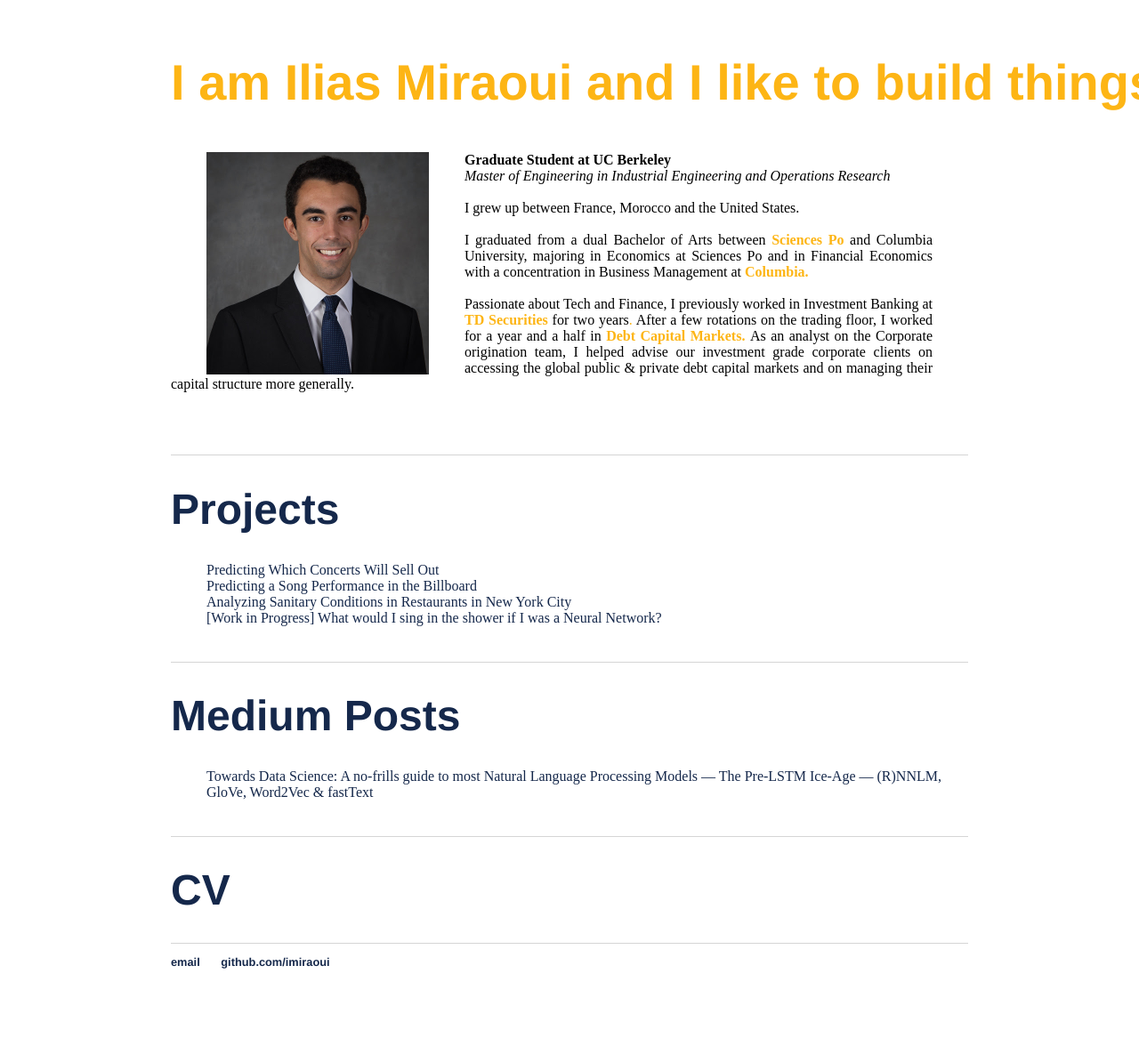
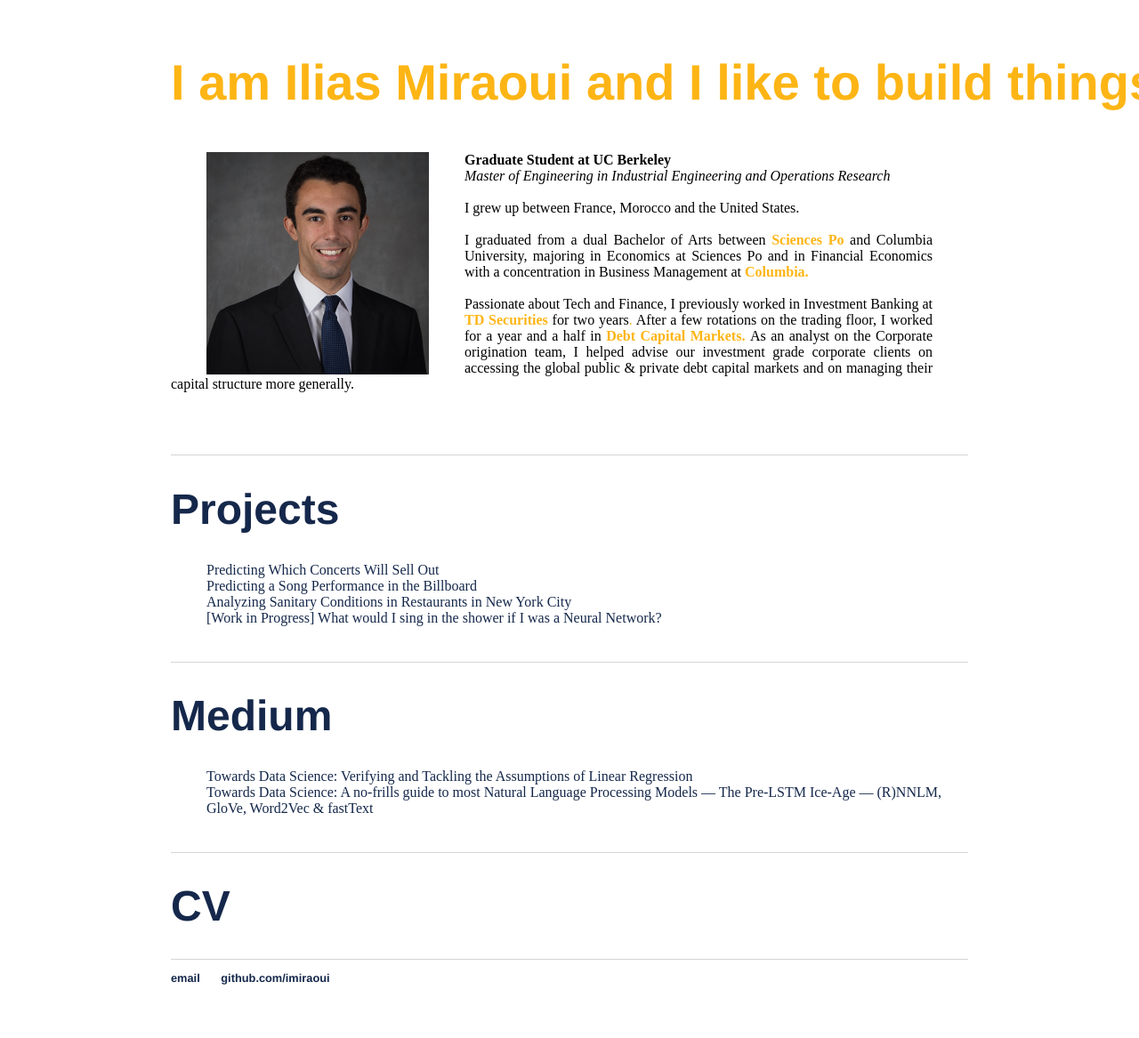
Before and after one commit to imiraoui/imiraoui.github.io, a Jekyll site: the page built from index.html, in a window 1280 px wide. Shown: the whole page at 89% size. Built offline with Jekyll 4.4.1, drawn with Linux system fonts in a browser that asks for light colours; nearby versions of some CDN libraries.

Commit message:
new medium article

```diff
--- a/index.html
+++ b/index.html
@@ -30,9 +30,10 @@ title: Ilias Miraoui
 </ul>
 		</div>
 		<div class ="projects" >
-			<a name="Medium" href="https://medium.com/@ilias.miraoui "> <h1> Medium Posts </h1></a>
+			<a name="Medium" href="https://medium.com/@ilias.miraoui "> <h1> Medium </h1></a>
 			<ul class="posts">
-		<li><a href="https://towardsdatascience.com/a-no-frills-guide-to-most-natural-language-processing-models-part-1-the-pre-lstm-ice-age-86055dd5d67c"> Towards Data Science: A no-frills guide to most Natural Language Processing Models — The Pre-LSTM Ice-Age — (R)NNLM, GloVe, Word2Vec & fastText </a></li>
+				<li><a href="https://towardsdatascience.com/verifying-and-tackling-the-assumptions-of-linear-regression-32126acea67b"> Towards Data Science: Verifying and Tackling the Assumptions of Linear Regression </a></li>
+				<li><a href="https://towardsdatascience.com/a-no-frills-guide-to-most-natural-language-processing-models-part-1-the-pre-lstm-ice-age-86055dd5d67c"> Towards Data Science: A no-frills guide to most Natural Language Processing Models — The Pre-LSTM Ice-Age — (R)NNLM, GloVe, Word2Vec & fastText </a></li>
 			</ul>
 		</div>
 		<div class ="projects" >
```
